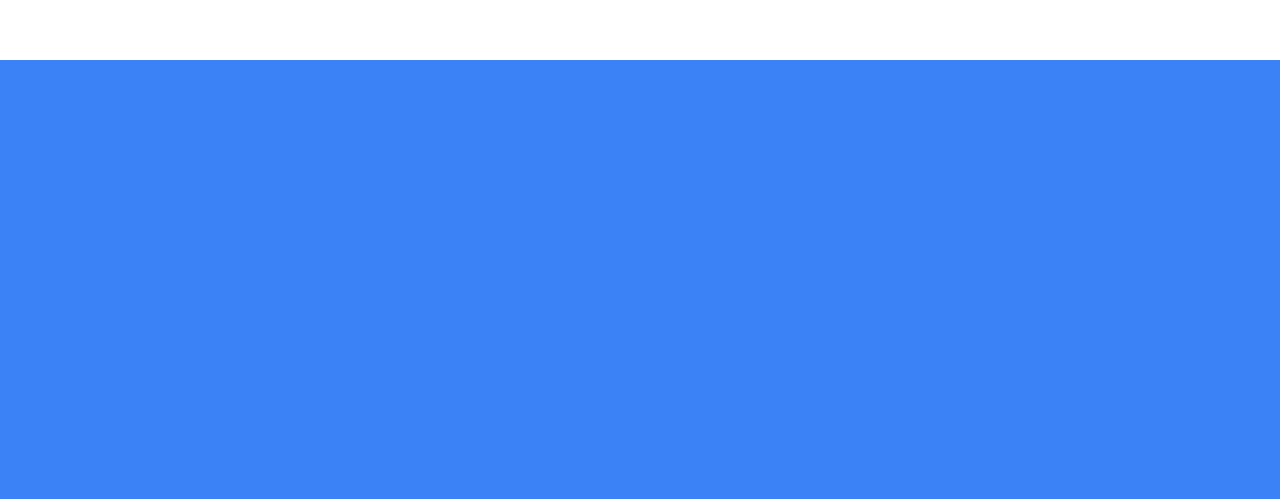
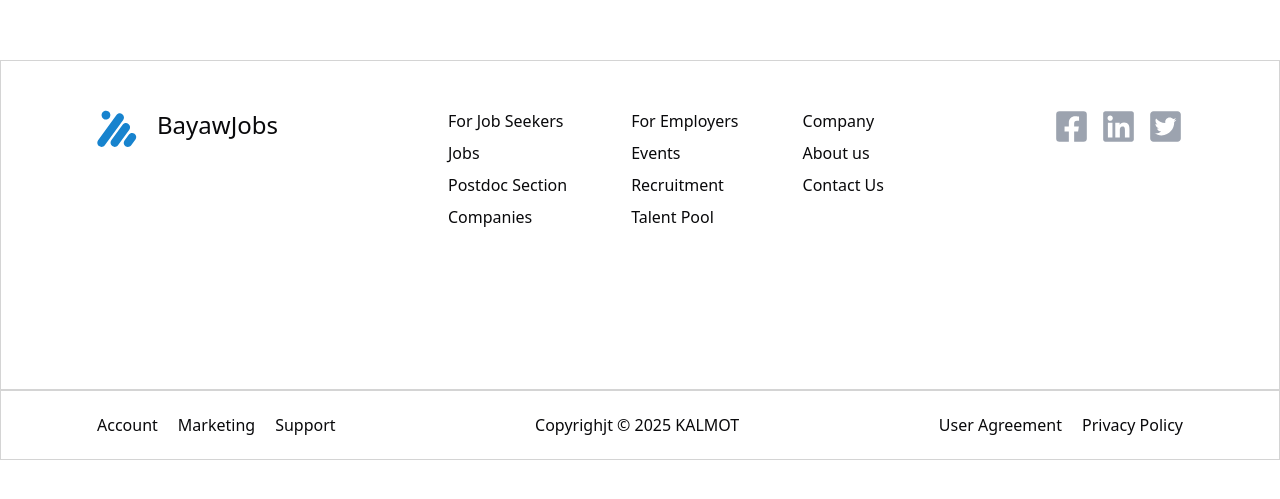
Before and after one commit to riomar0001/bayaw-jobs, a React (Vite) app in the folder frontend/: page / in a window 1280 px wide. Shown: the part 815-1314 px from the top of the page. After the commit the page ends 1275 px from the top, so only its background shows below. Built offline with nearby package versions, Linux system fonts and the light colour scheme.

Commit message:
Add initial footer

```diff
--- a/frontend/package.json
+++ b/frontend/package.json
@@ -25,6 +25,7 @@
     "next-themes": "^0.4.4",
     "react": "^19.0.0",
     "react-dom": "^19.0.0",
+    "react-icons": "^5.4.0",
     "react-router-dom": "^7.1.5",
     "sonner": "^1.7.4",
     "tailwind-merge": "^3.0.1",
--- a/frontend/src/components/custom/Footer.tsx
+++ b/frontend/src/components/custom/Footer.tsx
@@ -1,7 +1,60 @@
+import { FaTwitterSquare, FaLinkedin, FaFacebookSquare } from "react-icons/fa";
+
 const Footer = () => {
-  return (
-    <div className='bg-blue-500 w-full h-[450px]'></div>
-  )
-}
+    return (
+      <div className="bg-white border border-neutral-300 w-full h-[400px] flex flex-col justify-between">
 
-export default Footer
+      <div className="flex justify-between px-24 py-12">
+        <div className="flex gap-x-5">
+            <img src="/BrandLogo.svg" className="w-10 h-10" />
+            <h1 className="text-2xl font-medium">BayawJobs</h1>
+        </div>
+
+        <div className="flex gap-x-16">
+          <div className="font-light space-y-2">
+            <h1 className="font-medium">For Job Seekers</h1>
+            <h1 className="hover:font-normal cursor-pointer">Jobs</h1>
+            <h1 className="hover:font-normal cursor-pointer">Postdoc Section</h1>
+            <h1 className="hover:font-normal cursor-pointer">Companies</h1>
+          </div>
+
+          <div className="font-light space-y-2">
+            <h1 className="font-medium">For Employers</h1>
+            <h1 className="hover:font-normal cursor-pointer">Events</h1>
+            <h1 className="hover:font-normal cursor-pointer">Recruitment</h1>
+            <h1 className="hover:font-normal cursor-pointer">Talent Pool</h1>
+          </div>
+
+          <div className="font-light space-y-2">
+            <h1 className="font-medium">Company</h1>
+            <h1 className="hover:font-normal cursor-pointer">About us</h1>
+            <h1 className="hover:font-normal cursor-pointer">Contact Us</h1>
+          </div>
+        </div>
+
+        <div className="flex gap-x-3">
+          <FaFacebookSquare size={35} className="text-gray-400 hover:text-[#1783D0]" />
+          <FaLinkedin size={35} className="text-gray-400 hover:text-[#1783D0]" />
+          <FaTwitterSquare size={35} className="text-gray-400 hover:text-[#1783D0]" />
+        </div>
+      </div>
+
+      <div className="bg-white border-t-2 border-neutral-300 w-full h-[70px] flex justify-between items-center px-24">
+        <h1 className="space-x-5">
+          <span>Account</span>
+          <span>Marketing</span>
+          <span>Support</span>
+        </h1>
+
+        <h1>Copyrighjt © 2025 KALMOT</h1>
+
+        <h1 className="space-x-5">
+          <span>User Agreement</span>
+          <span>Privacy Policy</span>
+        </h1>
+      </div>
+    </div>
+    );
+};
+
+export default Footer;
--- a/frontend/src/components/custom/Navbar.tsx
+++ b/frontend/src/components/custom/Navbar.tsx
@@ -2,7 +2,7 @@ import { Button } from "../ui/button";
 
 const Navbar = () => {
     return (
-        <div className="bg-white w-full h-[75px] border-2 border-neutral-300 flex items-center justify-between px-24">
+        <div className="bg-white w-full h-[75px] border-b-2 border-neutral-300 flex items-center justify-between px-24">
             <div className="flex items-center gap-x-5">
                 <img src="/BrandLogo.svg" className="w-10 h-10" />
                 <h1 className="text-2xl font-medium">BayawJobs</h1>
@@ -15,8 +15,8 @@ const Navbar = () => {
             </div>
 
             <div className="space-x-5">
-                <Button className="bg-transparent border border-black text-black hover:text-white">Sign In</Button>
-                <Button>Sign Up</Button>
+                <Button className="bg-transparent border border-[#1783D0] text-[#1783D0] hover:bg-[#1783D0] hover:text-white">Sign In</Button>
+                <Button className="bg-[#1783D0]">Sign Up</Button>
             </div>
         </div>
     );
--- a/frontend/src/layouts/MainLayout.tsx
+++ b/frontend/src/layouts/MainLayout.tsx
@@ -1,4 +1,3 @@
-import React from 'react'
 import Navbar from '@/components/custom/Navbar'
 import { Outlet } from 'react-router-dom'
 import Footer from '@/components/custom/Footer'
--- a/frontend/src/pages/Landing.tsx
+++ b/frontend/src/pages/Landing.tsx
@@ -1,5 +1,3 @@
-import React from 'react'
-
 const Landing = () => {
   return (
     <div className='text-green-400 h-screen'>main stuff here</div>
```
Also changed, not shown: 1 other file (tests, documents, lock files or other folders).
